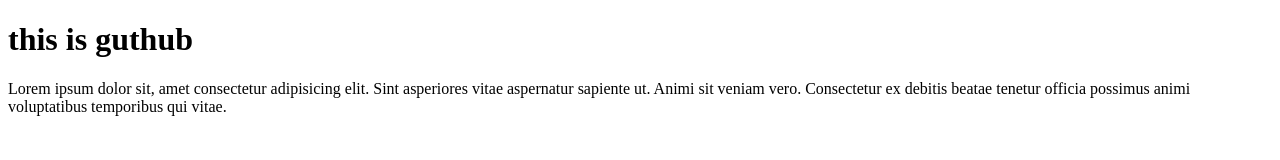
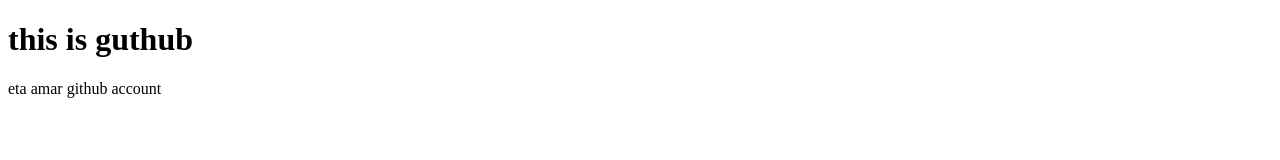
Before and after one commit to rifatmahmud05/my-first-repo, a plain HTML site: page index.html in a window 1280 px wide. Drawn offline with Linux system fonts and the light colour scheme.

Commit message:
my git document

```diff
--- a/index.html
+++ b/index.html
@@ -8,6 +8,6 @@
 </head>
 <body>
     <h1>this is guthub</h1>
-    <p>Lorem ipsum dolor sit, amet consectetur adipisicing elit. Sint asperiores vitae aspernatur sapiente ut. Animi sit veniam vero. Consectetur ex debitis beatae tenetur officia possimus animi voluptatibus temporibus qui vitae.</p>
+    <p>eta amar github account</p>
 </body>
 </html>
```
